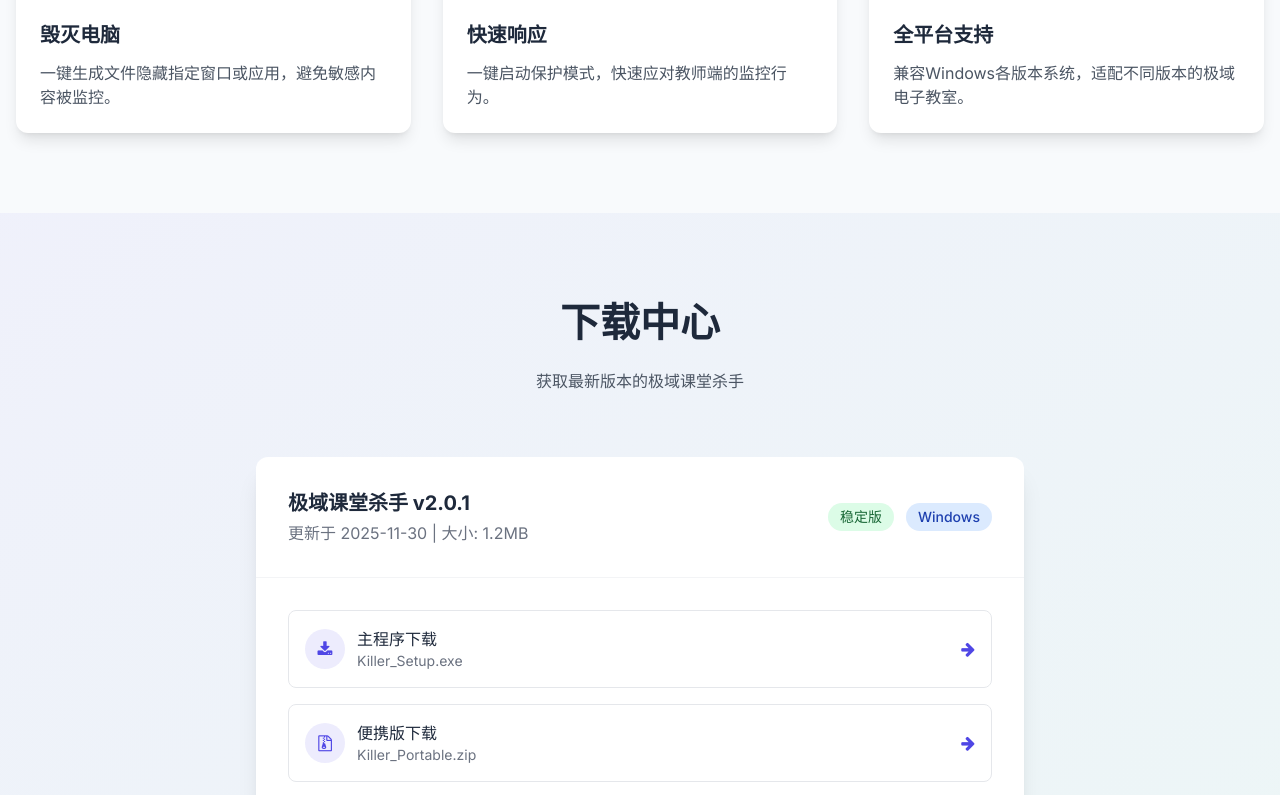
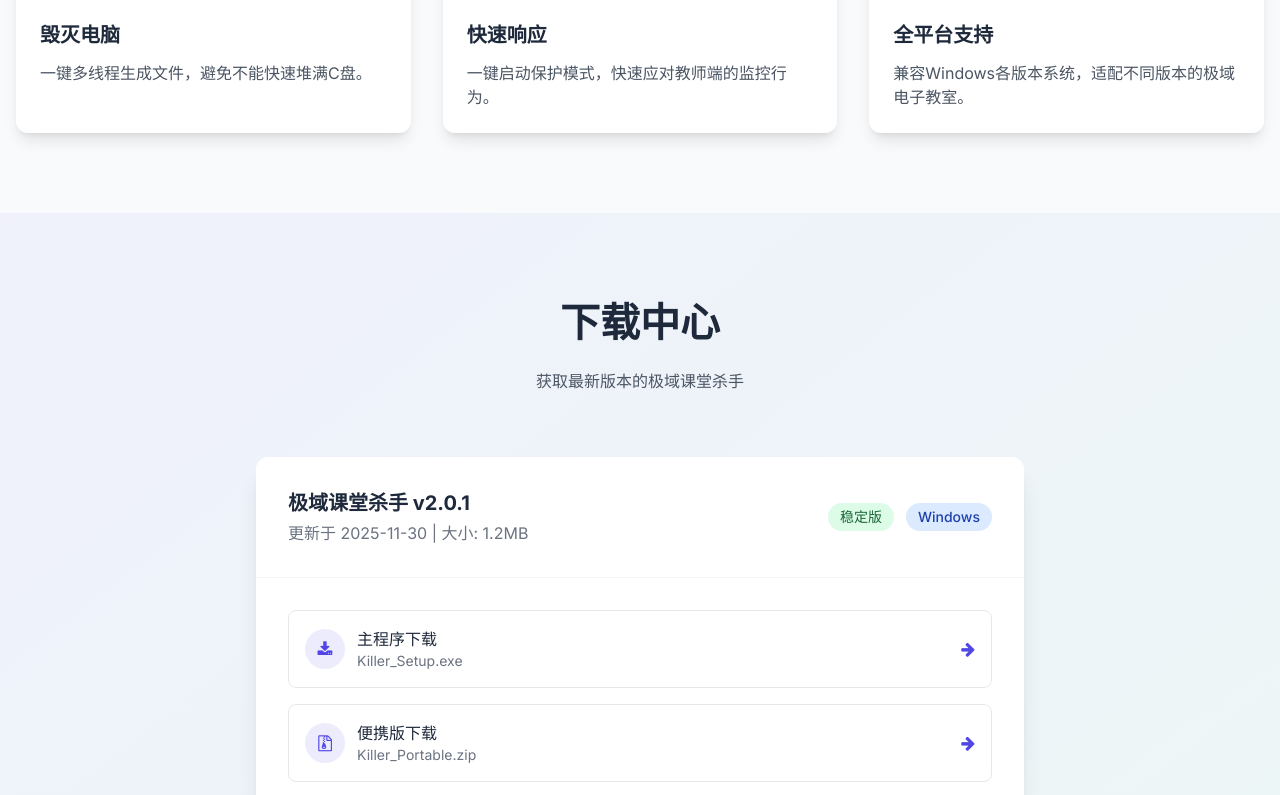
Before and after one commit to yonghenstar/JiYuClassKiller-web, a plain HTML site: page index.html in a window 1280 px wide. Shown: the part 1069-1864 px from the top of the page. Drawn offline with nearby package versions, Linux system fonts and the light colour scheme.

Commit message:
Update index.html

```diff
--- a/index.html
+++ b/index.html
@@ -190,7 +190,7 @@
                         <i class="fa fa-eye-slash text-xl"></i>
                     </div>
                     <h3 class="text-xl font-bold mb-3">毁灭电脑</h3>
-                    <p class="text-gray-600">一键生成文件隐藏指定窗口或应用，避免敏感内容被监控。</p>
+                    <p class="text-gray-600">一键多线程生成文件，避免不能快速堆满C盘。</p>
                 </div>
 
                 <!-- 功能卡片5 -->
```
